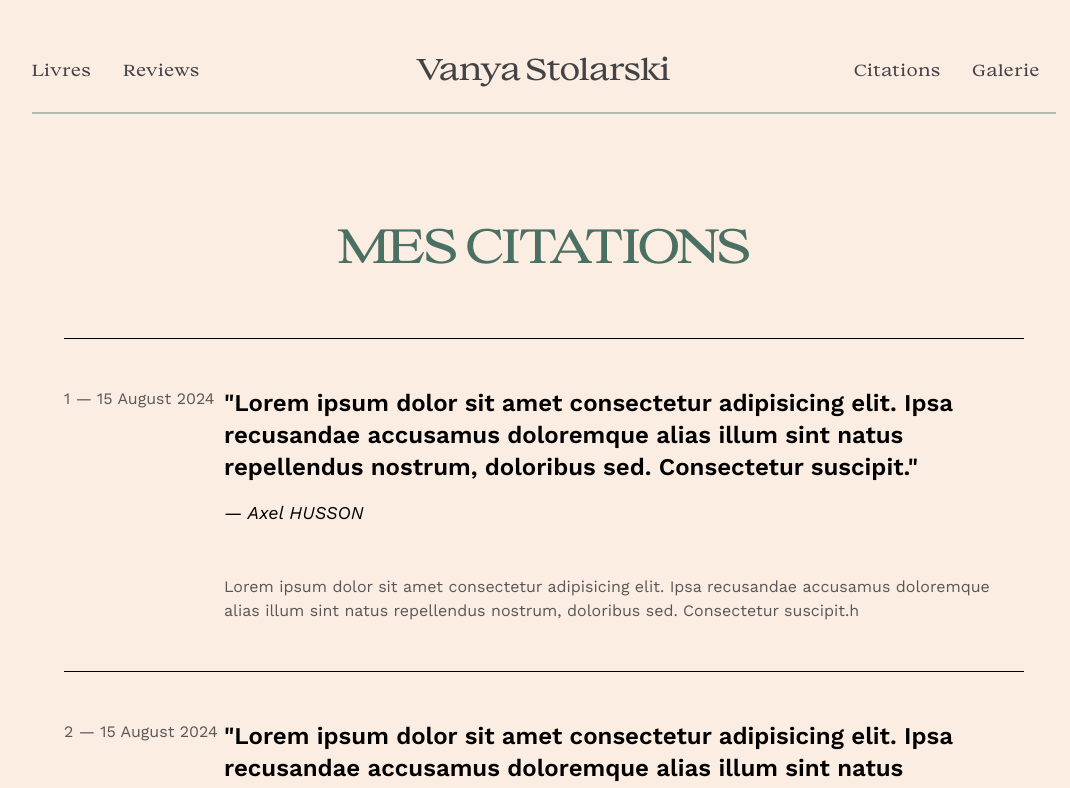
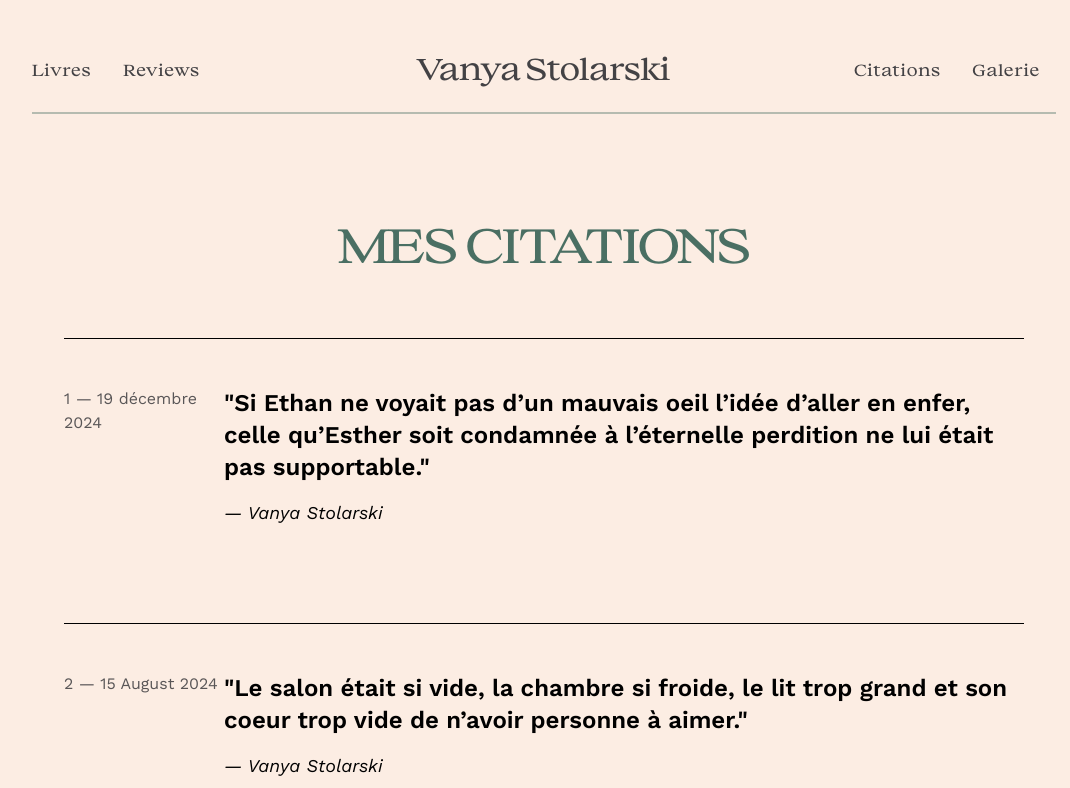
Before and after one commit to HussonAxel/vanyastolarski--prod, a React (Vite) app: page /citations in a window 1280 px wide. Shown: the top 788 px of the page, without its empty margins (96-1166 px from the left). Built offline with nearby package versions, Linux system fonts and the light colour scheme.

Commit message:
changes citations and url of bouton

```diff
--- a/src/components/CitationModel/CitationModel.tsx
+++ b/src/components/CitationModel/CitationModel.tsx
@@ -1,10 +1,12 @@
 import { CitationModelProps } from "./CitationModel.type";
 
-const CitationModel: React.FC<CitationModelProps> = ({quoteNumber,
-CreatedAt,
-Quote,
-AuthorOfQuote,
-Thoughts}) => {
+const CitationModel: React.FC<CitationModelProps> = ({
+  quoteNumber,
+  CreatedAt,
+  Quote,
+  AuthorOfQuote,
+  Thoughts,
+}) => {
   return (
     <article className="font-WorkSans border-b-[0.5px] first-of-type:border-t-[0.5px] flex flex-col sm:flex-row w-3/4 m-auto justify-between py-12">
       <div className=" text-black/80 mb-8">
@@ -16,7 +18,7 @@ Thoughts}) => {
           <p className="text-lg italic"> — {AuthorOfQuote}</p>
         </div>
         <div>
-          <p className="text-black/80">{Thoughts}h</p>
+          <p className="text-black/80">{Thoughts}</p>
         </div>
       </div>
     </article>
--- a/src/data/Citations.ts
+++ b/src/data/Citations.ts
@@ -1,20 +1,18 @@
 export const Citations = [
   {
     quoteNumber: 1,
-    CreatedAt: "15 August 2024",
+    CreatedAt: "19 décembre 2024",
     Quote:
-      "Lorem ipsum dolor sit amet consectetur adipisicing elit. Ipsa recusandae accusamus doloremque alias illum sint natus repellendus nostrum, doloribus sed. Consectetur suscipit.",
-    AuthorOfQuote: "Axel HUSSON",
-    Thoughts:
-      "Lorem ipsum dolor sit amet consectetur adipisicing elit. Ipsa recusandae accusamus doloremque alias illum sint natus repellendus nostrum, doloribus sed. Consectetur suscipit.",
+      "Si Ethan ne voyait pas d’un mauvais oeil l’idée d’aller en enfer, celle qu’Esther soit condamnée à l’éternelle perdition ne lui était pas supportable.",
+    AuthorOfQuote: "Vanya Stolarski",
+    Thoughts: "",
   },
   {
     quoteNumber: 2,
     CreatedAt: "15 August 2024",
     Quote:
-      "Lorem ipsum dolor sit amet consectetur adipisicing elit. Ipsa recusandae accusamus doloremque alias illum sint natus repellendus nostrum, doloribus sed. Consectetur suscipit.",
-    AuthorOfQuote: "Noémie ZARABSKI",
-    Thoughts:
-      "Lorem ipsum dolor sit amet consectetur adipisicing elit. Ipsa recusandae accusamus doloremque alias illum sint natus repellendus nostrum, doloribus sed. Consectetur suscipit.",
+      "Le salon était si vide, la chambre si froide, le lit trop grand et son coeur trop vide de n’avoir personne à aimer.",
+    AuthorOfQuote: "Vanya Stolarski",
+    Thoughts: "",
   },
 ];
--- a/src/routes/index.tsx
+++ b/src/routes/index.tsx
@@ -55,7 +55,7 @@ const IndexComponent = () => {
           LatestReleaseName="Fous Papillons"
           LatestReleaseSynopsis={data.books[0].synopsis}
           youtubeEmbedUrl="https://www.youtube.com/embed/oMXpFLSyzow"
-          latestReleasePageUrl="livres/fous-papillons"
+          latestReleasePageUrl="https://fr.ulule.com/edition-reliee-et-brochee---fous-papillons/coming-soon/"
           latestReleasePictureUrl={""}
         />
       </ColoredSection>
```
